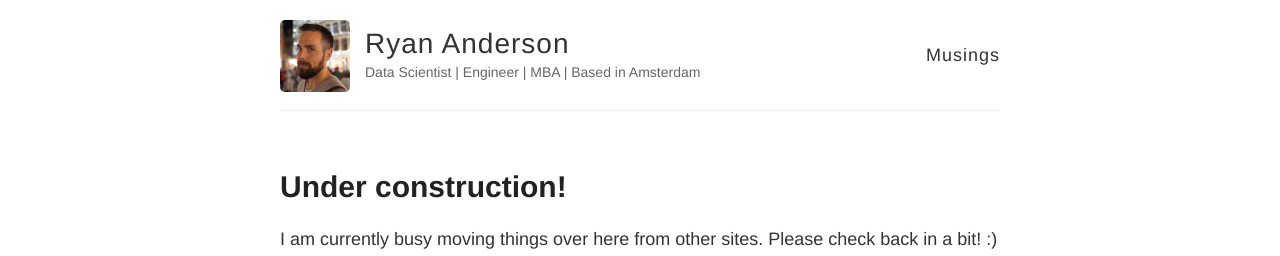
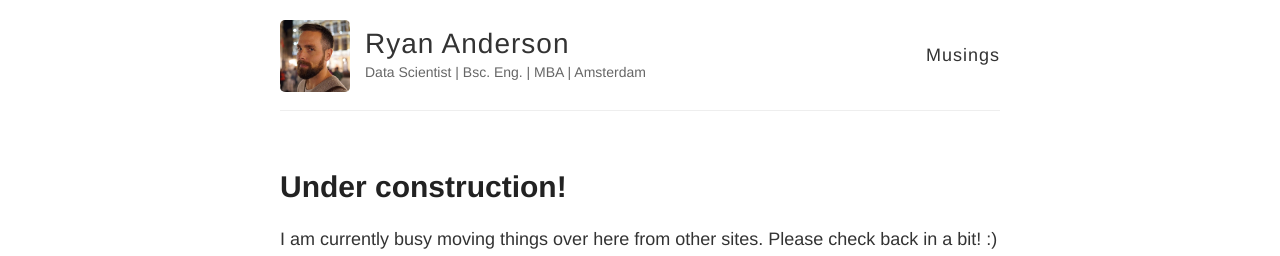
Before and after one commit to ryan-anderson-ds/ryan-anderson-ds.github.io, a Jekyll site: the page built from index.html, in a window 1280 px wide. Shown: the top 256 px of the page. Built offline with Jekyll 4.4.1, drawn with Linux system fonts in a browser that asks for light colours.

Commit message:
Update _config.yml

```diff
--- a/_config.yml
+++ b/_config.yml
@@ -6,7 +6,7 @@
 name: Ryan Anderson
 
 # Short bio or description (displayed in the header)
-description: Data Scientist | Engineer | MBA | Based in Amsterdam
+description: Data Scientist | Bsc. Eng. | MBA | Amsterdam
 
 # URL of your avatar or profile pic (you could use your GitHub profile pic)
 avatar: /images/profile.jpg
```
